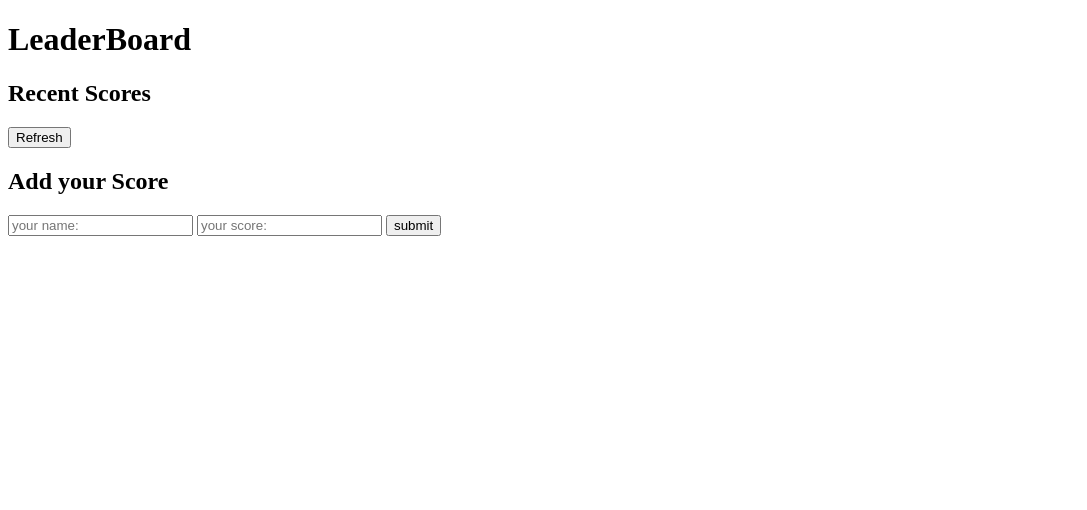
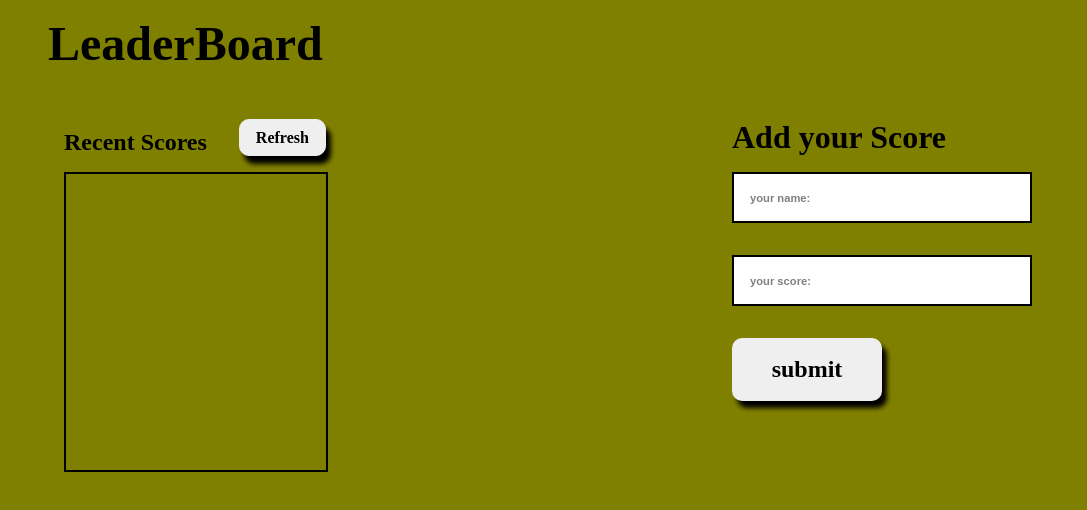
Before and after one commit to Arturgouveia1970/leaderboard, a website built with webpack: page docs/index.html in a window 1280 px wide. Shown: the whole page, without its empty margins (0-1087 px from the left). Built offline with nearby package versions, Linux system fonts and the light colour scheme; files whose address does not match are found by name; a web font is replaced by a local one.

Commit message:
styled board

```diff
--- a/docs/index.html
+++ b/docs/index.html
@@ -4,7 +4,7 @@
     <meta charset="UTF-8">
     <meta http-equiv="X-UA-Compatible" content="IE=edge">
     <meta name="viewport" content="width=device-width, initial-scale=1.0">
-    <link rel="stylesheet" href="./styles.css">
+    <link rel="stylesheet" href="/src/styles.css">
     <title>Leaderboard</title>
 <script defer src="runtime.js"></script><script defer src="main.js"></script></head>
 <body>
--- a/src/index.js
+++ b/src/index.js
@@ -0,0 +1 @@
+import './styles.css';
--- a/src/styles.css
+++ b/src/styles.css
@@ -0,0 +1,125 @@
+@import url('https://fonts.googleapis.com/css2?family=Gabriela&display=swap');
+
+*,
+*::before,
+*::after {
+  margin: 0;
+  padding: 0;
+  -webkit-box-sizing: border-box !important;
+  -moz-box-sizing: border-box !important;
+  -ms-box-sizing: border-box !important;
+}
+
+body {
+  font-family: 'Droid Sans', 'Droid Serif';
+  max-height: 100vh;
+  background-color: olive;
+}
+
+main {
+  max-width: 1080px;
+  margin: 0;
+  padding: 1rem;
+}
+
+.score-page {
+  display: flex;
+  padding: 2rem 2rem;
+  justify-content: space-between;
+}
+
+.title {
+  margin-left: 2rem;
+}
+
+.title h1 {
+  font-size: 3rem;
+  font-weight: 800;
+}
+
+.recent-scores {
+  display: flex;
+  margin: 1rem;
+
+}
+
+.recent-scores h2 {
+  padding-top: 10px;
+  font-size: 1.5rem;
+}
+
+.refresh-button {
+  margin-left: 2rem;
+  font-size: 1rem;
+  font-weight: 800;
+  font-family: 'Droid Sans', 'Droid Serif';
+  border: 1px solid #eee;
+  border-radius: 10px;
+  padding: 0 1rem;
+  cursor: pointer;
+  box-shadow: 5px 8px 5px rgba(0, 0, 0, 1);
+}
+
+.refresh-button:hover {
+  box-shadow: 0 10px 20px rgba(0, 0, 0, 0.19), 0 6px 6px rgba(0, 0, 0, 0.23);
+}
+
+.score-table {
+  border: 2px solid black;
+  width: 90%;
+  margin-left: 1rem;
+  height: 300px;
+  overflow: auto;
+}
+
+.add-score {
+  flex: 1;
+  width: 300px;
+}
+
+.add-score h2 {
+  font-size: 2rem;
+  margin-top: 1rem;
+  font-weight: bolder;
+}
+
+input::-webkit-input-placeholder {
+  color: gray;
+  font-size: 0.7rem;
+  font-weight: 700;
+}
+
+.add-score input {
+  padding: 1rem;
+  width: 100%;
+  border: 2px solid black;
+  margin: 1rem 0;
+}
+
+.form .submit {
+  font-size: 1.5rem;
+  font-weight: bolder;
+  font-family: 'Droid Sans', 'Droid Serif';
+  border: 2px solid #eee;
+  border-radius: 10px;
+  box-shadow: 5px 7px 5px rgba(0, 0, 0, 1);
+  transition: 0.5s;
+  width: 50%;
+  cursor: pointer;
+  margin-left: auto;
+}
+
+.form .submit:hover {
+  box-shadow: 0 10px 20px rgba(0, 0, 0, 0.19), 0 6px 6px rgba(0, 0, 0, 0.23);
+}
+
+.score-table li {
+  padding: 10px;
+  list-style: none;
+  color: #fff;
+}
+
+.score-table li:nth-child(odd) {
+  background-color: black;
+  color: olive;
+}
```
